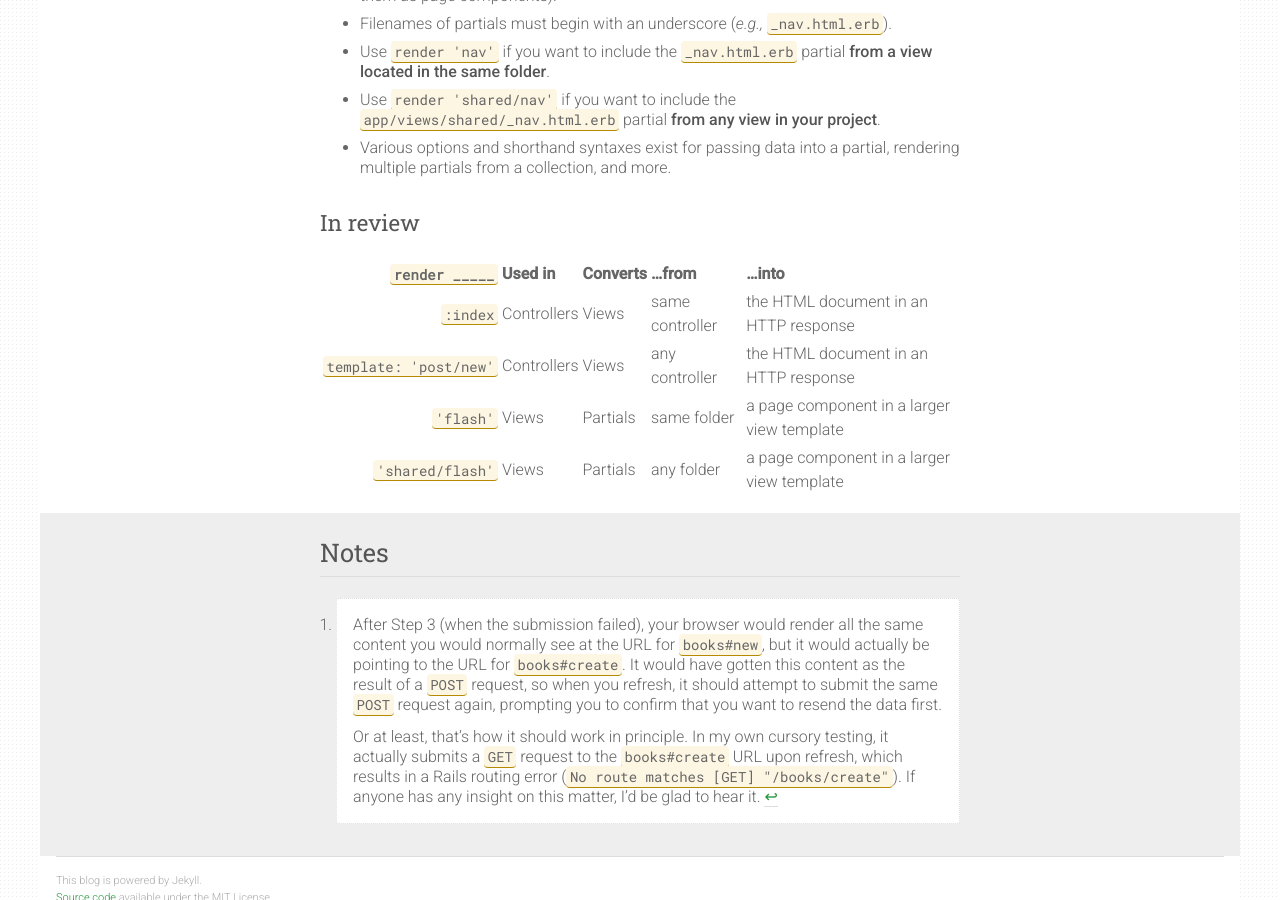
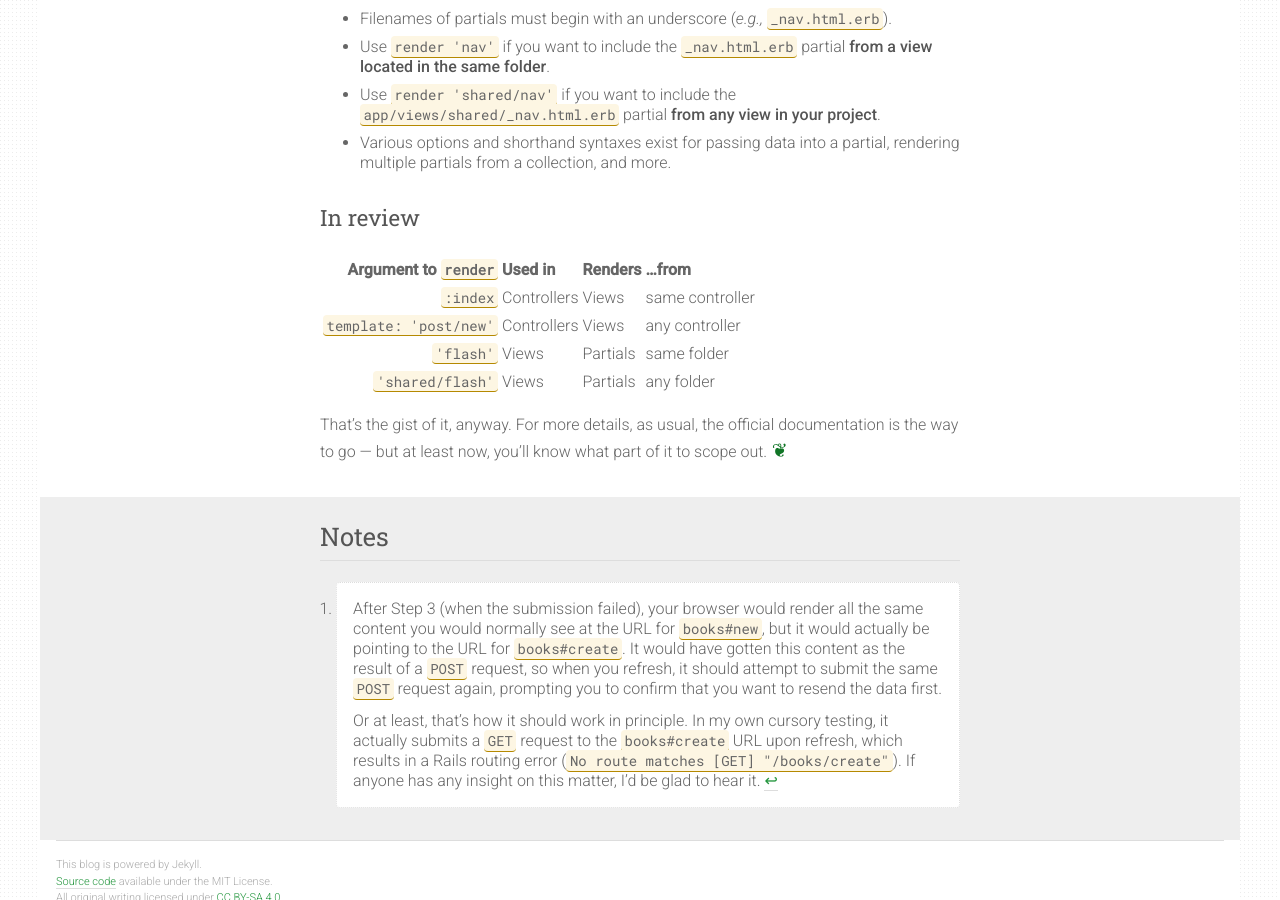
Before and after one commit to rlue/ryanlue.com, a Jekyll site: the page built from _posts/2017-08-24-rails-render.md, in a window 1280 px wide and 900 px high, scrolled down 2892 px. Built offline with Jekyll 4.4.1, drawn with Linux system fonts in a browser that asks for light colours; some of the changed text lies outside the part shown.

Commit message:
Final touches on Rails render post

````diff
--- a/_posts/2017-08-24-rails-render.md
+++ b/_posts/2017-08-24-rails-render.md
@@ -23,16 +23,20 @@ This last step occurs explicitly when you call `render` or `redirect_to`, or **i
 
 That is,
 
-    def index
-      @books = Book.all
-    end
+```ruby
+def index
+  @books = Book.all
+end
+```
 
 is the same as
 
-    def index
-      @books = Book.all
-      render :index
-    end
+```ruby
+def index
+  @books = Book.all
+  render :index
+end
+```
 
 **`render :index`** says, ‘combine the data I've prepared (`@books = Book.all`) and the `books/index.html.erb` view template to generate a complete HTML document, then send that back to the client.’
 
@@ -96,12 +100,14 @@ On the other hand, `render` does something totally different in view templates:
 
 ### In review
 
-| `render _____`         |  Used in     | Converts | ...from         | ...into
-| ---:                   |  :---        | :---     | :---            | :---
-| `:index`               |  Controllers | Views    | same controller | the HTML document in an HTTP response
-| `template: 'post/new'` |  Controllers | Views    | any controller  | the HTML document in an HTTP response
-| `'flash'`              |  Views       | Partials | same folder     | a page component in a larger view template
-| `'shared/flash'`       |  Views       | Partials | any folder      | a page component in a larger view template
+Argument to `render`   | Used in     | Renders  | ...from
+---:                   | :---        | :---     | :---
+`:index`               | Controllers | Views    | same controller
+`template: 'post/new'` | Controllers | Views    | any controller
+`'flash'`              | Views       | Partials | same folder
+`'shared/flash'`       | Views       | Partials | any folder
+
+That’s the gist of it, anyway. For more details, as usual, the official documentation is the way to go — but at least now, you’ll know what part of it to scope out.
 
 ---
 
````
